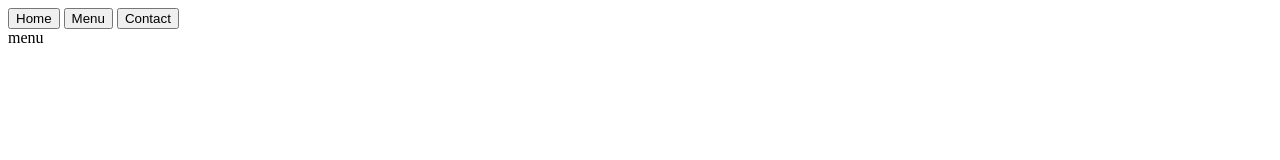
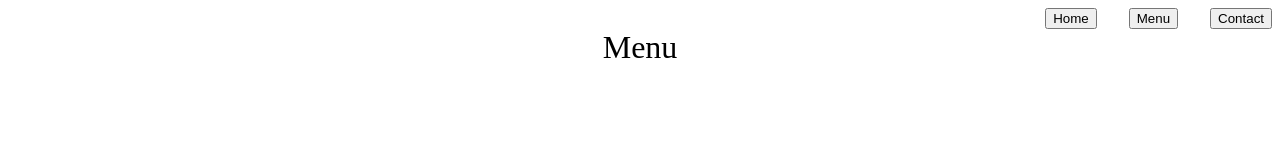
Before and after one commit to Licarsmeth/restaurant, a website built with webpack: page src/template.html in a window 1280 px wide. Both pictures are taken after a click on the button "Menu". Built offline with nearby package versions, Linux system fonts and the light colour scheme.

Commit message:
a touch here a touch there.

```diff
--- a/src/contactUs.js
+++ b/src/contactUs.js
@@ -3,5 +3,6 @@ export default function contactUs() {
     const description = document.createElement('div');
 
   description.textContent = 'Contact info';
+  description.classList.add('description');
   content.appendChild(description);
   }
--- a/src/index.js
+++ b/src/index.js
@@ -3,10 +3,10 @@ import init from "./initializePage";
 import menuClick from "./menuClick";
 import contactUs from "./contactUs";
 
-const content = document.getElementById("content");
-const home = document.querySelector(".home");
-const menu = document.querySelector(".menu");
-const contact = document.querySelector('.contact');
+const content = document.querySelector('#content');
+const home = document.querySelector("#home");
+const menu = document.querySelector("#menu");
+const contact = document.querySelector('#contact');
 
 document.addEventListener("DOMContentLoaded", () => {
   init();
--- a/src/initializePage.js
+++ b/src/initializePage.js
@@ -11,7 +11,7 @@ export default function initializePage() {
   headline.textContent = "Welcome to our restro";
   pic.setAttribute("src", momo);
   pic.classList.add("pic");
-  description.textContent = "yes yes";
+  description.textContent = "The best momo in town";
   description.classList.add("description");
 
   //append all to content
--- a/src/menuClick.js
+++ b/src/menuClick.js
@@ -1,7 +1,8 @@
 export default function menuClick() {
   const content = document.getElementById("content");
-  const description = document.createElement('div');
+  const description = document.createElement("div");
 
-description.textContent = 'menu';
-content.appendChild(description);
+  description.textContent = "Menu";
+  description.classList.add("description");
+  content.appendChild(description);
 }
--- a/src/style.css
+++ b/src/style.css
@@ -6,3 +6,16 @@
 .description{
     font-size: 2rem;
 }
+
+nav {
+display: flex;
+gap: 2rem;
+justify-content: flex-end;
+}
+
+#content {
+    display: flex;
+    flex-direction: column;
+    align-items: center;
+    gap: 2rem;
+}
--- a/src/template.html
+++ b/src/template.html
@@ -8,9 +8,9 @@
   <body>
     <header>
       <nav>
-        <button class="home">Home</button>
-        <button class="menu">Menu</button>
-        <button class="contact">Contact</button>
+        <button class="buttons" id="home">Home</button>
+        <button class="buttons" id="menu">Menu</button>
+        <button class="buttons" id="contact">Contact</button>
       </nav>
     </header>
     <div id="content">
```
Also changed, not shown: dist/index.html, dist/main.js.
